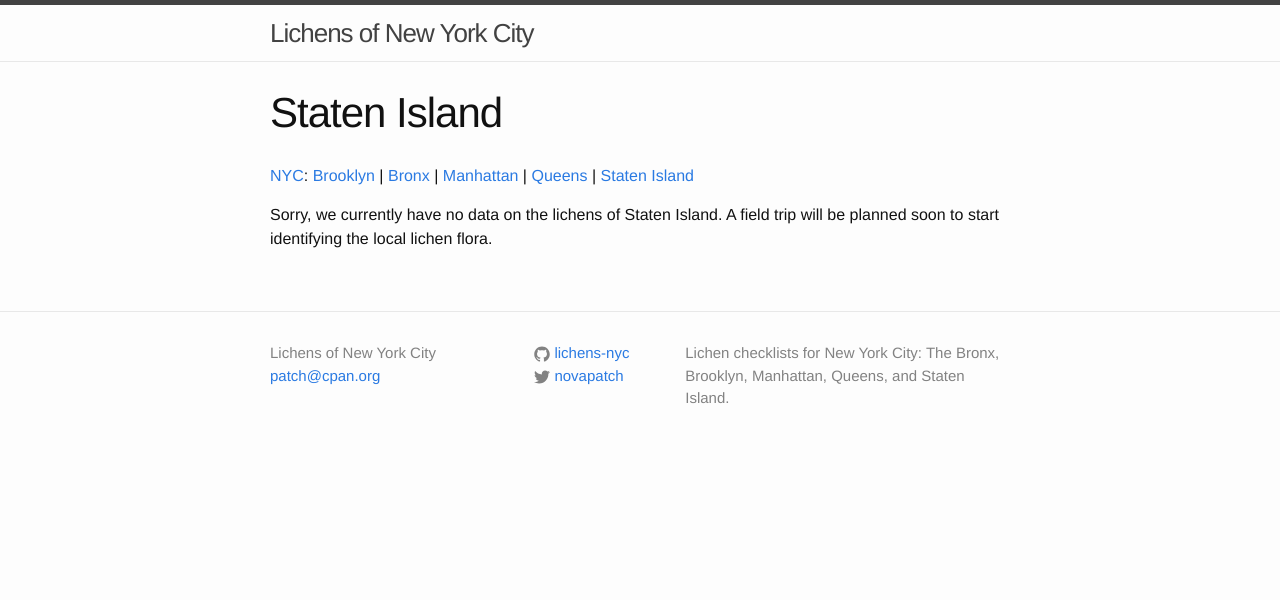
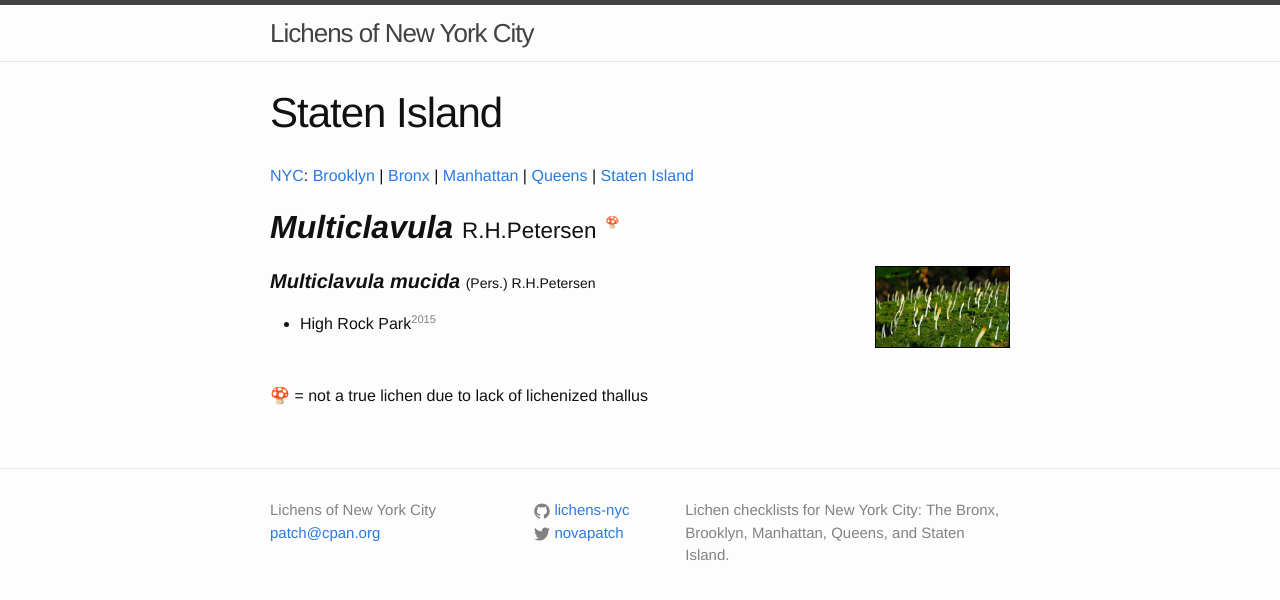
Before and after one commit to lichens-nyc/lichens-nyc.github.io, a Jekyll site: the page built from staten-island.html, in a window 1280 px wide. Shown: the top 600 px of the page. Built offline with Jekyll 4.4.1, drawn with Linux system fonts in a browser that asks for light colours.

Commit message:
Multiclavula mucida observation by Tom Bigelow
Location: High Rock Park, Staten Island
Event:    New York Mycological Society walk
Date:     2015-12-13
Link:     https://www.facebook.com/photo.php?fbid=10153501742497670

```diff
--- a/_data/locations.yaml
+++ b/_data/locations.yaml
@@ -36,6 +36,9 @@ sites:
   HL:
     boro: MA
     name: High Line
+  HR:
+    boro: SI
+    name: High Rock Park
   HT:
     boro: BK
     name: Heffernan Triangle
--- a/_data/observations.yaml
+++ b/_data/observations.yaml
@@ -255,6 +255,11 @@ Lepraria:
     WC:
     - when: 2014
       who: NP
+Multiclavula:
+  mucida:
+    HR:
+    - when: 2015
+      who: TB
 Myelochroa:
   aurulenta:
     CP:
--- a/_data/src/genera.tsv
+++ b/_data/src/genera.tsv
@@ -13,6 +13,7 @@ Lecanora	Ach.	1809	crustose
 Leimonis	R.C. Harris	2009	crustose
 Lepraria	Ach.	1803	leprose
 Melanelixia	O. Blanco, A. Crespo, Divakar, Essl., D. Hawksw. & Lumbsch	2004	foliose
+Multiclavula	R.H. Petersen	1967	nonlichen
 Myelochroa	(Asahina) Elix & Hale	1987	foliose
 Oxneria	S.Y. Kondr. & Kärnefelt	2003	foliose
 Parmelia	Ach.	1803	foliose
--- a/_data/src/observations.tsv
+++ b/_data/src/observations.tsv
@@ -75,6 +75,7 @@ Lepraria	lobificans	CP	2013	JA
 Lepraria	lobificans	CP	2015	JA
 Lepraria	sp.	IH	2015	NP
 Lepraria	sp.	WC	2014	NP
+Multiclavula	mucida	HR	2015	TB
 Myelochroa	aurulenta	CP	2013	JA
 Myelochroa	aurulenta	GW	2014	NP
 Oxneria	fallax	GD	1994	TD
--- a/_data/src/sites.tsv
+++ b/_data/src/sites.tsv
@@ -10,6 +10,7 @@ Glendale	GD	QU
 Green-Wood Cemetery	GW	BK
 Heffernan Triangle	HT	BK
 High Line	HL	MA
+High Rock Park	HR	SI
 Inwood Hill Park	IH	MA
 Jamaica Estates	JE	QU
 Little Neck Bay	LN	QU
--- a/_data/src/species.tsv
+++ b/_data/src/species.tsv
@@ -30,6 +30,7 @@ Leimonis	erratica	(Körb.) R.C. Harris & Lendemer	Micarea erratica
 Lepraria	caesiella	R.C. Harris
 Lepraria	lobificans	Nyl.	Lepraria finkii
 Melanelixia	subaurifera	(Nyl.) O. Blanco, A. Crespo, Divakar, Essl., D. Hawksw. & Lumbsch
+Multiclavula	mucida	(Pers.) R.H. Petersen		194316
 Myelochroa	aurulenta	(Tuck.) Elix & Hale
 Oxneria	fallax	(Arnold) S.Y. Kondr. & Kärnefelt	Xanthomendoza fallax, Xanthoria fallax
 Parmelia	sulcata	Taylor
--- a/_data/taxa.yaml
+++ b/_data/taxa.yaml
@@ -148,6 +148,14 @@ Melanelixia:
   species:
     subaurifera:
       auth: (Nyl.) O. Blanco, A. Crespo, Divakar, Essl., D. Hawksw. & Lumbsch
+Multiclavula:
+  auth: R.H. Petersen
+  date: 1967
+  form: nonlichen
+  species:
+    mucida:
+      auth: (Pers.) R.H. Petersen
+      eol: 194316
 Myelochroa:
   auth: (Asahina) Elix & Hale
   date: 1987
--- a/_includes/checklist.html
+++ b/_includes/checklist.html
@@ -48,10 +48,11 @@
 <h2>
   <strong><cite>{{ genus_name }}</cite></strong>
   <span style="font-size: 0.7em">{{ taxa[genus_name].auth | replace: '. ', '.' | replace: '.&', '. &' | replace: ' ex ', ' <em>ex</em> ' }}</span>
+  {% if taxa[genus_name].form == 'nonlichen' %}
+    {% assign nonlichen = true %}
+    <span style="vertical-align: super; font-size: 0.35em">🍄</span>
+  {% endif %}
 </h2>
-<!--<p>
-  <strong>Form</strong>: {{ taxa[genus_name].form }}
-</p>-->
 {% assign species_names = genus[1] | split: '🍄' %}
 {% for species_name in species_names %}
 {% assign species_key = species_name | replace: 'cf. ', '' %}
@@ -107,3 +108,6 @@
 </ul>
 {% endfor %}
 {% endfor %}
+{% if nonlichen %}
+<p style="margin-top: 3em">🍄 = not a true lichen due to lack of lichenized thallus</p>
+{% endif %}
--- a/staten-island.html
+++ b/staten-island.html
@@ -5,6 +5,3 @@ layout:    page
 ---
 
 {% include checklist.html boro='SI' %}
-
-Sorry, we currently have no data on the lichens of Staten Island. A field trip
-will be planned soon to start identifying the local lichen flora.
```
Also changed, not shown: photo/Multiclavula-mucida.jpeg (added).
